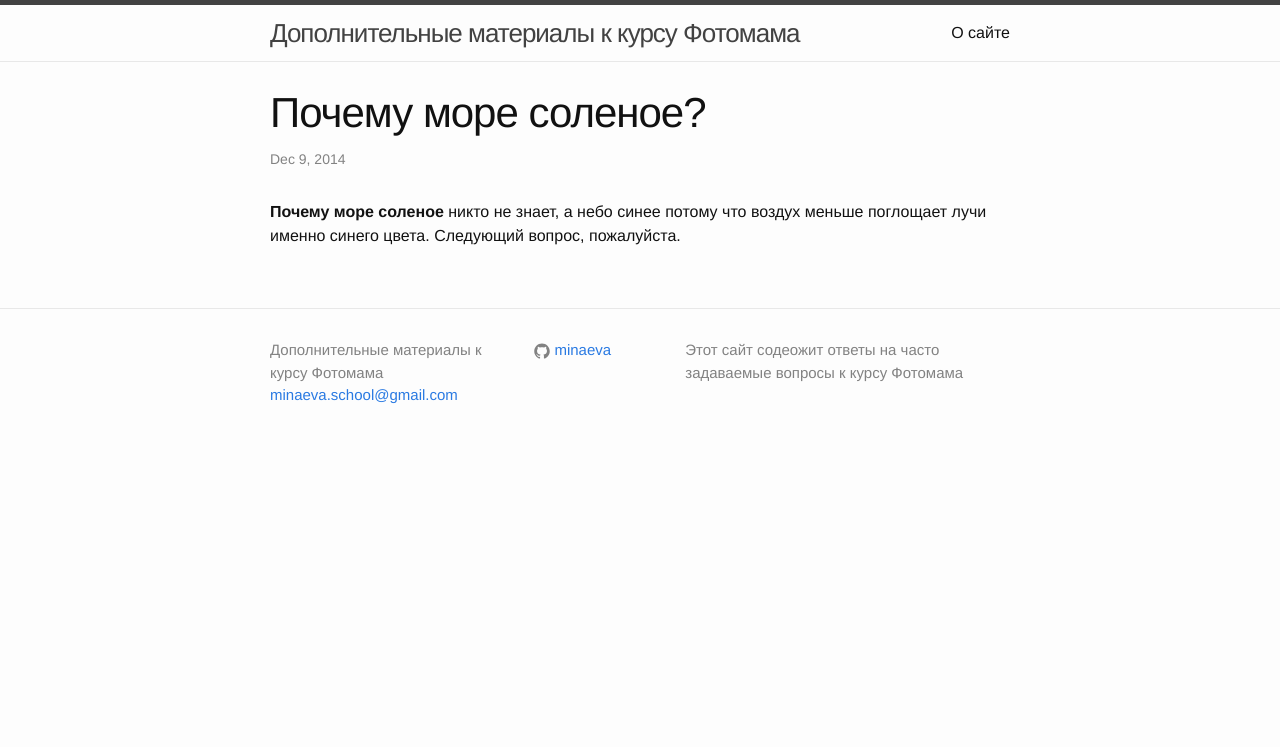
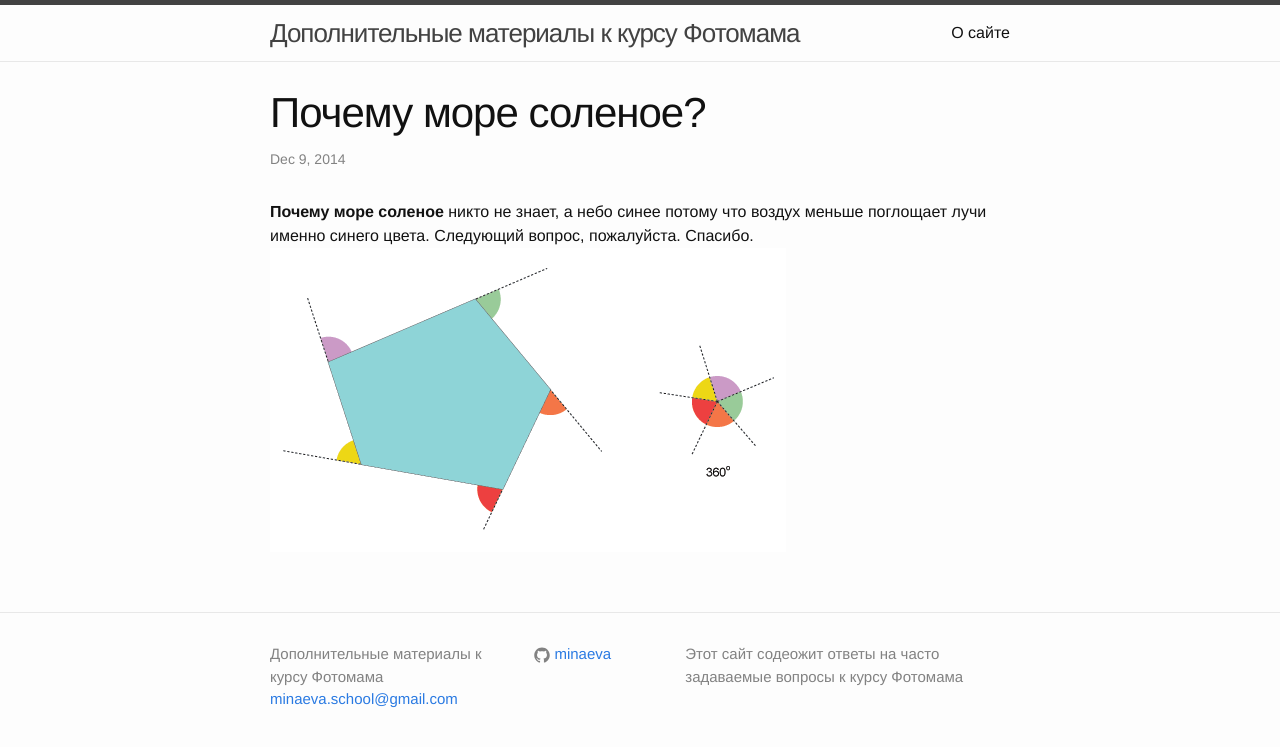
Before and after one commit to minaeva/minaeva.github.io, a Jekyll site: the page built from _posts/2014-12-09-saltsea.md, in a window 1280 px wide. Shown: the top 747 px of the page. Built offline with Jekyll 4.4.1, drawn with Linux system fonts in a browser that asks for light colours.

Commit message:
Обновлено 2014-12-09-saltsea.md

```diff
--- a/_posts/2014-12-09-saltsea.md
+++ b/_posts/2014-12-09-saltsea.md
@@ -1,8 +1,10 @@
 ---
 layout: post
-title:  "Почему море соленое?"
+title: "Почему море соленое?"
 categories: lesson01
+published: true
 ---
 
 **Почему море соленое** никто не знает, а небо синее потому что воздух меньше поглощает лучи именно синего цвета.
-Следующий вопрос, пожалуйста.
+Следующий вопрос, пожалуйста. Спасибо.
+![54UZf.png](/img/54UZf.png)
```
